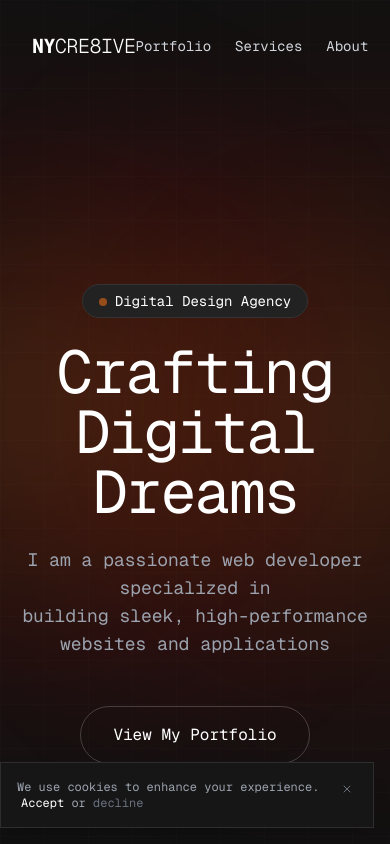
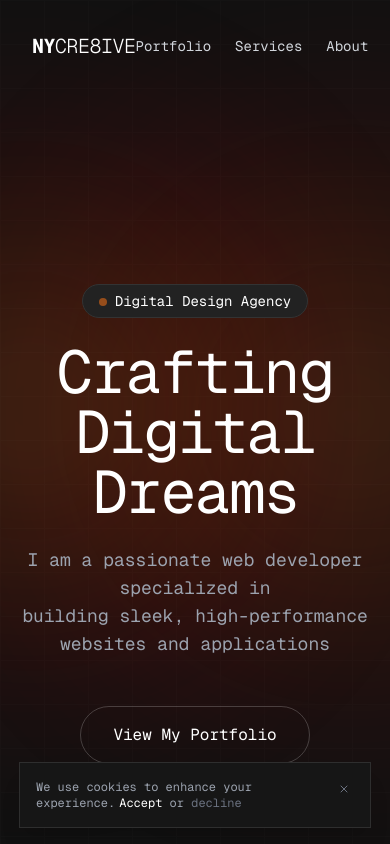
Before and after one commit to nanayawdev/nycre8ivestudio, a Next.js app: page / in a window 390 px wide. Shown: the top 844 px of the page. Built offline with nearby package versions, Linux system fonts and the light colour scheme.

Commit message:
Improve cookie consent positioning for mobile responsiveness

```diff
--- a/components/ui/cookie-consent.tsx
+++ b/components/ui/cookie-consent.tsx
@@ -35,7 +35,7 @@ export function CookieConsent() {
           animate={{ y: 0, opacity: 1 }}
           exit={{ y: 20, opacity: 0 }}
           transition={{ type: "spring", stiffness: 100, damping: 20 }}
-          className="fixed bottom-4 right-4 z-50 max-w-sm"
+          className="fixed bottom-4 inset-x-0 z-50 mx-auto max-w-sm px-4"
         >
           <div className="relative bg-[#161616] rounded-lg p-4 shadow-xl border border-white/10">
             <div className="flex items-start gap-3">
```
